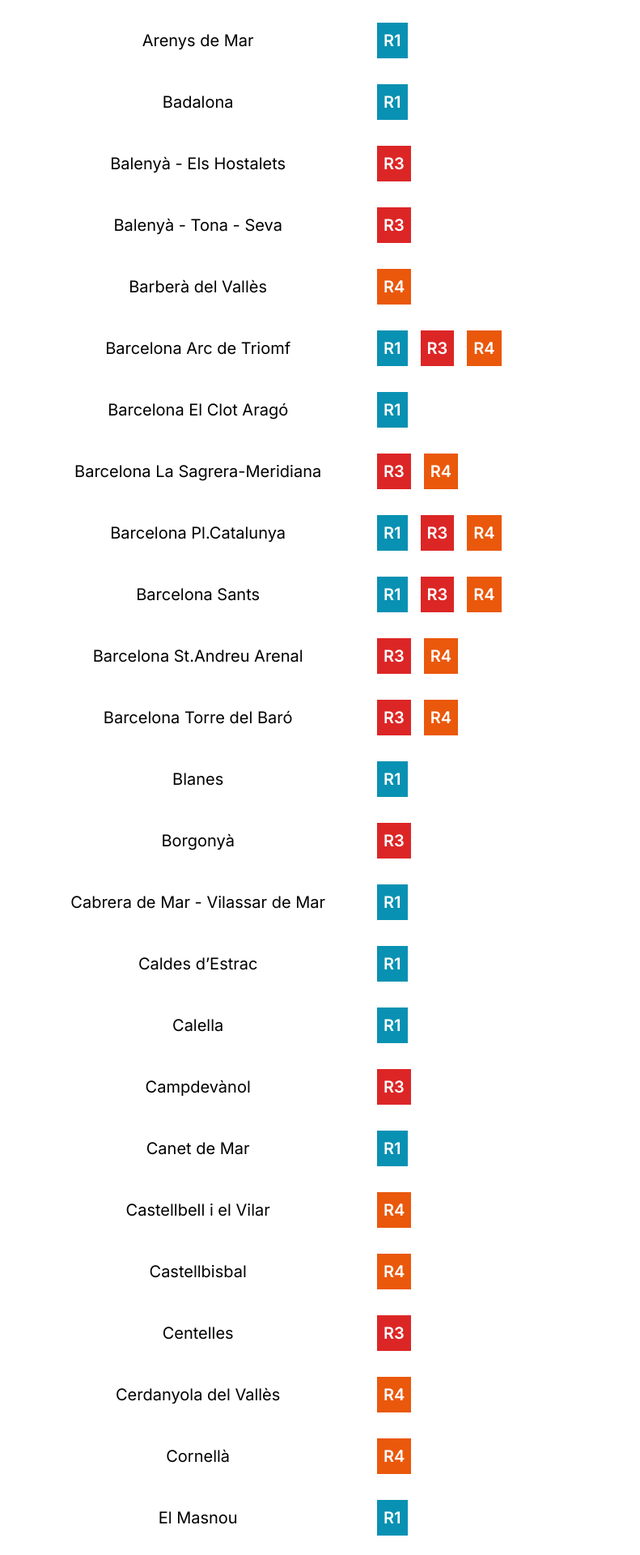
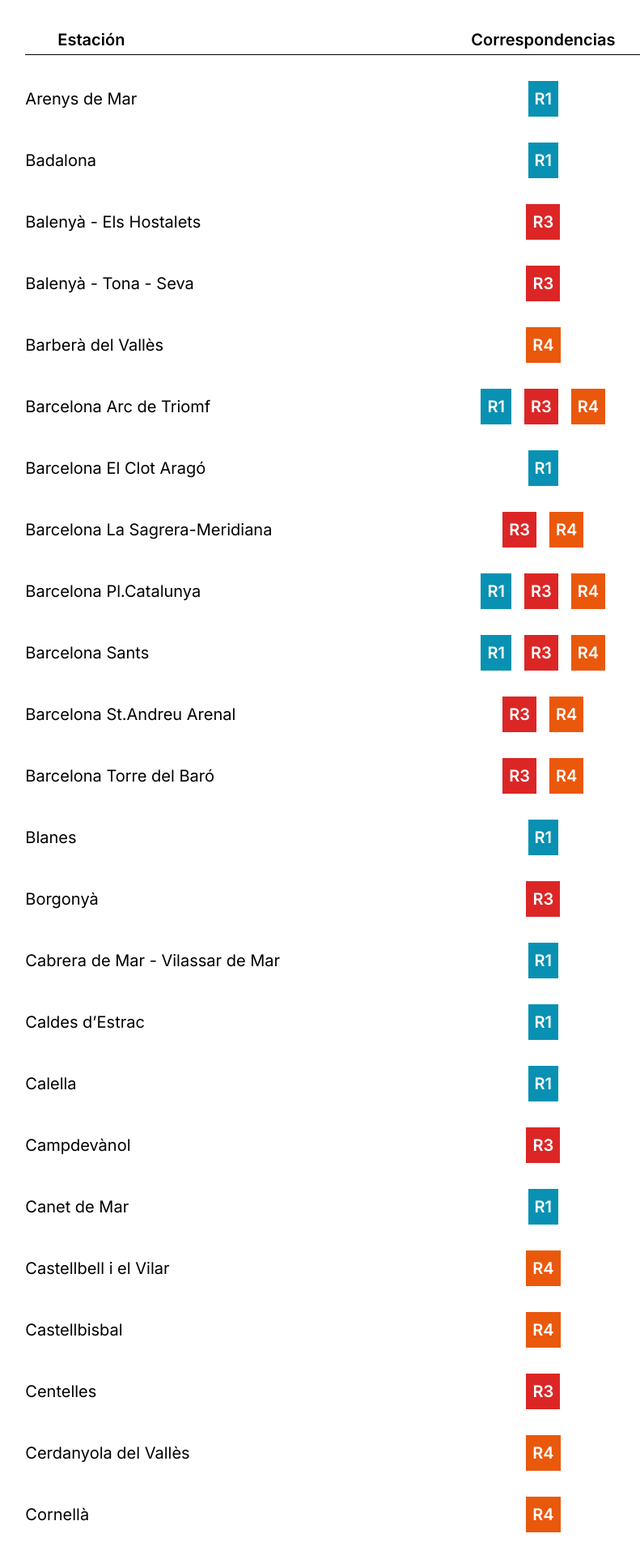
Before and after one commit to AagieKLZ/ProjecteM7, a PHP site: page /stations.php in a window 1280 px wide. Shown: the part 265-2185 px from the top of the page at 81% size, without its empty margins (182-973 px from the left). Run offline with PHP 8.4, Linux system fonts and the light colour scheme; data comes from the database, SQL or seed files in the repository; some libraries are stand-ins or nearby versions.

Commit message:
Fixed layout for stations

```diff
--- a/stations.php
+++ b/stations.php
@@ -21,12 +21,12 @@ session_get_cookie_params();
     <?php include 'components/navbar.php'; ?>
     <main class="flex flex-row justify-center items-center w-full h-[calc(100%-3.5rem)] mt-[3.5rem]">
         <div class="flex flex-col items-center w-full space-y-8 w-2/3 pb-4">
-        <div class="w-full text-center text-4xl font-bold h-36 flex justify-center items-center station-main text-white">
+            <div class="w-full text-center text-4xl font-bold h-52 flex justify-center items-center station-main text-white">
                 Estaciones
             </div>
-        <div class="flex flex-row justify-around items-center md:w-2/3 w-[90%] text-center text-xl font-semibold border-b border-b-black">
-            <div class="w-1/2">Estación</div>
-            <div class="w-1/2">Correspondencias</div>
+            <div class="flex flex-row justify-evenly items-center md:w-2/3 w-[90%] text-center text-xl font-semibold border-b border-b-black">
+                <div class="w-1/2 text-left px-10 py-1">Estación</div>
+                <div class="w-1/2 py-1">Correspondencias</div>
             </div>
             <?php
             include './api/trainRoutes.php';
@@ -36,14 +36,14 @@ session_get_cookie_params();
             $stations = trainRoutes::getAllStationsWithConnections();
 
             foreach ($stations as $station) {
-            echo '<div class="flex flex-row justify-around items-center md:w-2/3 w-[90%] text-center text-xl">
-            <div class="w-1/2">';
+                echo '<div class="flex flex-row justify-evenly items-center md:w-2/3 w-[90%] text-center text-xl">
+            <div class="w-1/2 text-left">';
                 echo $station["name"];
                 echo '</div>';
-            echo '<div class="flex flex-row flex-wrap max-w-lg min-w-md justify-start font-semibold w-1/2">';
+                echo '<div class="flex flex-row flex-wrap max-w-lg min-w-md justify-center font-semibold w-1/2">';
                 foreach ($station["connections"] as $connection) {
                     echo '<div class="';
-                echo $connection["colour"].' text-white flex justify-center items-center py-2 px-2 mx-2">';
+                    echo $connection["colour"] . ' text-white flex justify-center items-center py-2 px-2 mx-2">';
                     echo $connection["route_id"];
                     echo '</div>';
                 }
```
Lines whose indentation alone changed are shown as unchanged.
